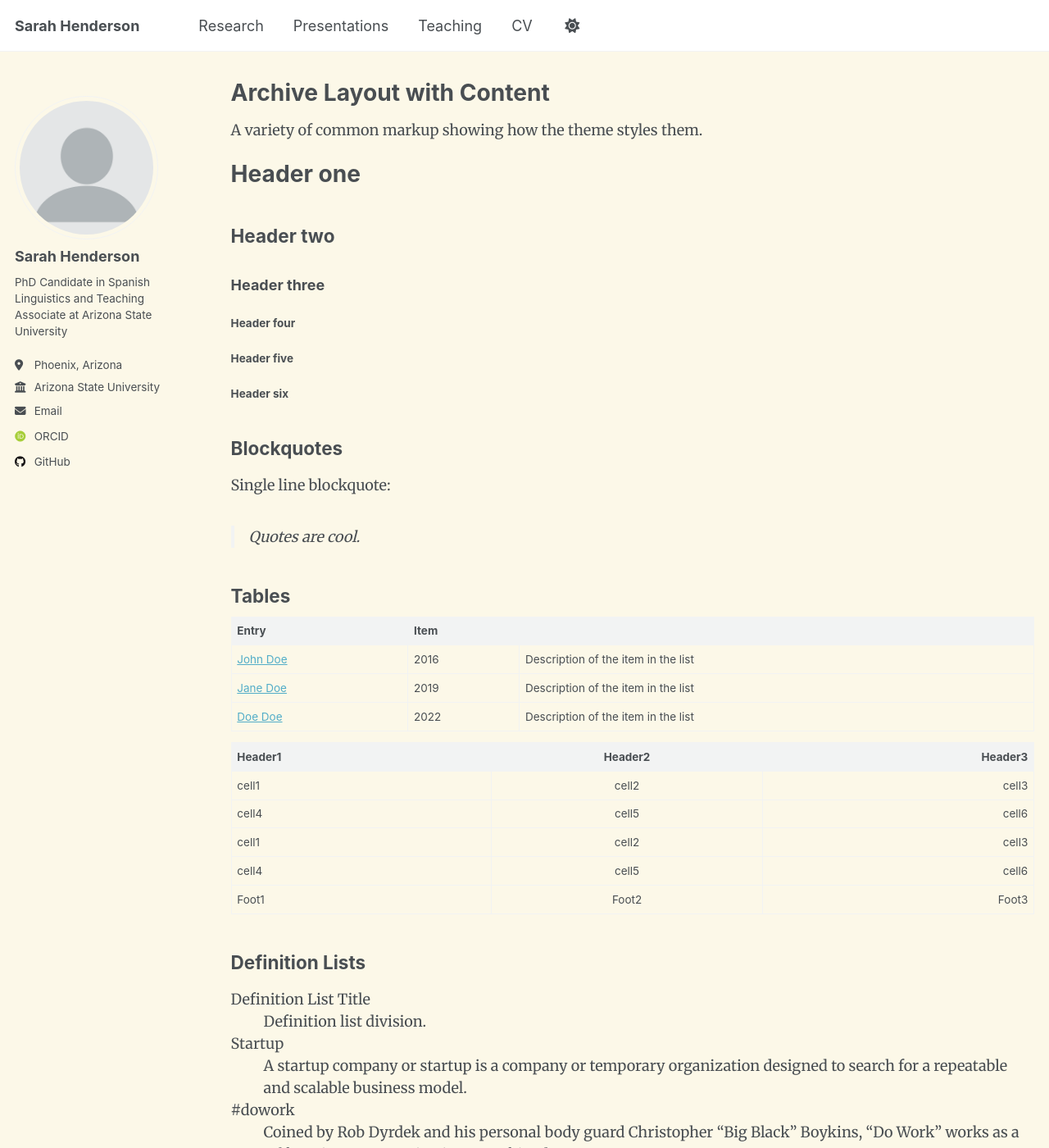
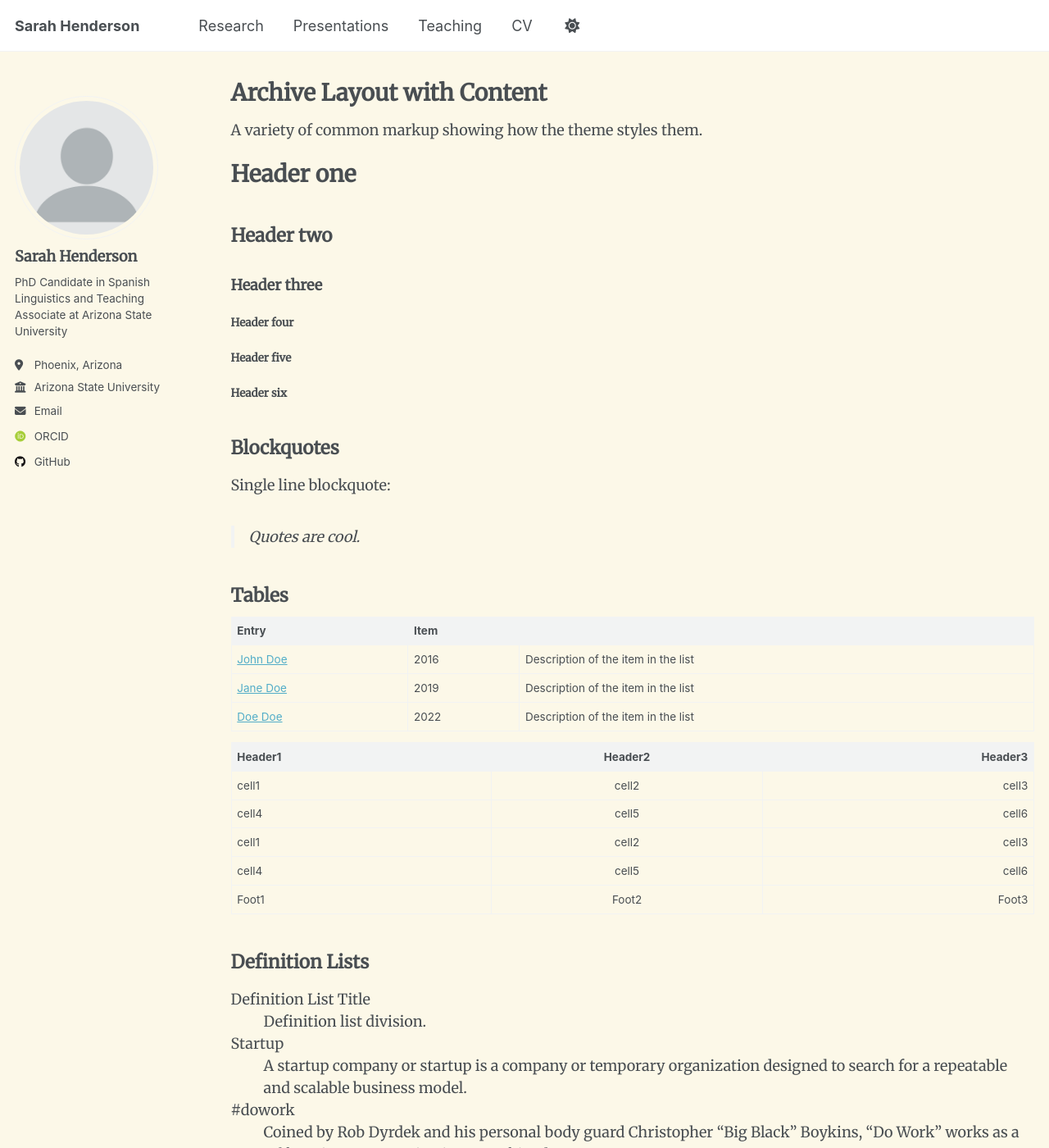
Before and after one commit to sarah-e-henderson/sarah-e-henderson.github.io, a Jekyll site: the page built from _pages/archive-layout-with-content.md, in a window 1280 px wide and 1400 px high. Shown: the whole window at 82% size. Built offline with Jekyll 4.4.1, drawn with Linux system fonts in a browser that asks for light colours; some web fonts are replaced; a script that is not in the unit is left out.

Commit message:
Update _base.scss

```diff
--- a/_sass/layout/_base.scss
+++ b/_sass/layout/_base.scss
@@ -15,7 +15,7 @@ body {
   margin: 0;
   padding: $masthead-height 0 0;
   padding-bottom: 9em;
-  font-family: $global-font-family;
+  font-family: 'Merriweather', serif !important;
   line-height: 1.5;
 
   &.overflow--hidden {
@@ -27,7 +27,7 @@ body {
 h1, h2, h3, h4, h5, h6 {
   margin: 2em 0 0.5em;
   line-height: 1.2;
-  font-family: $header-font-family;
+  font-family: 'Merriweather', serif !important;
   font-weight: bold;
 }
 
```
